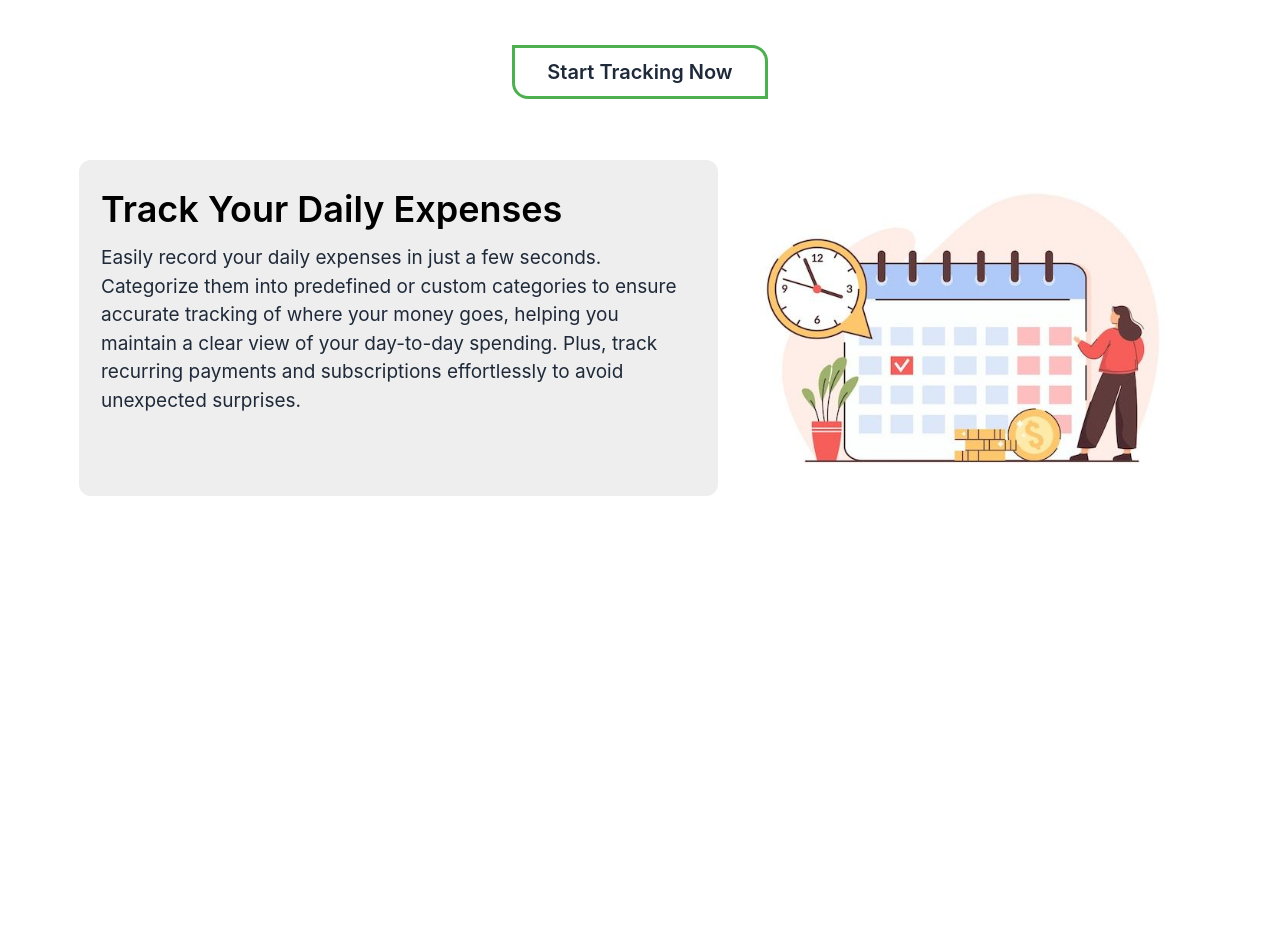
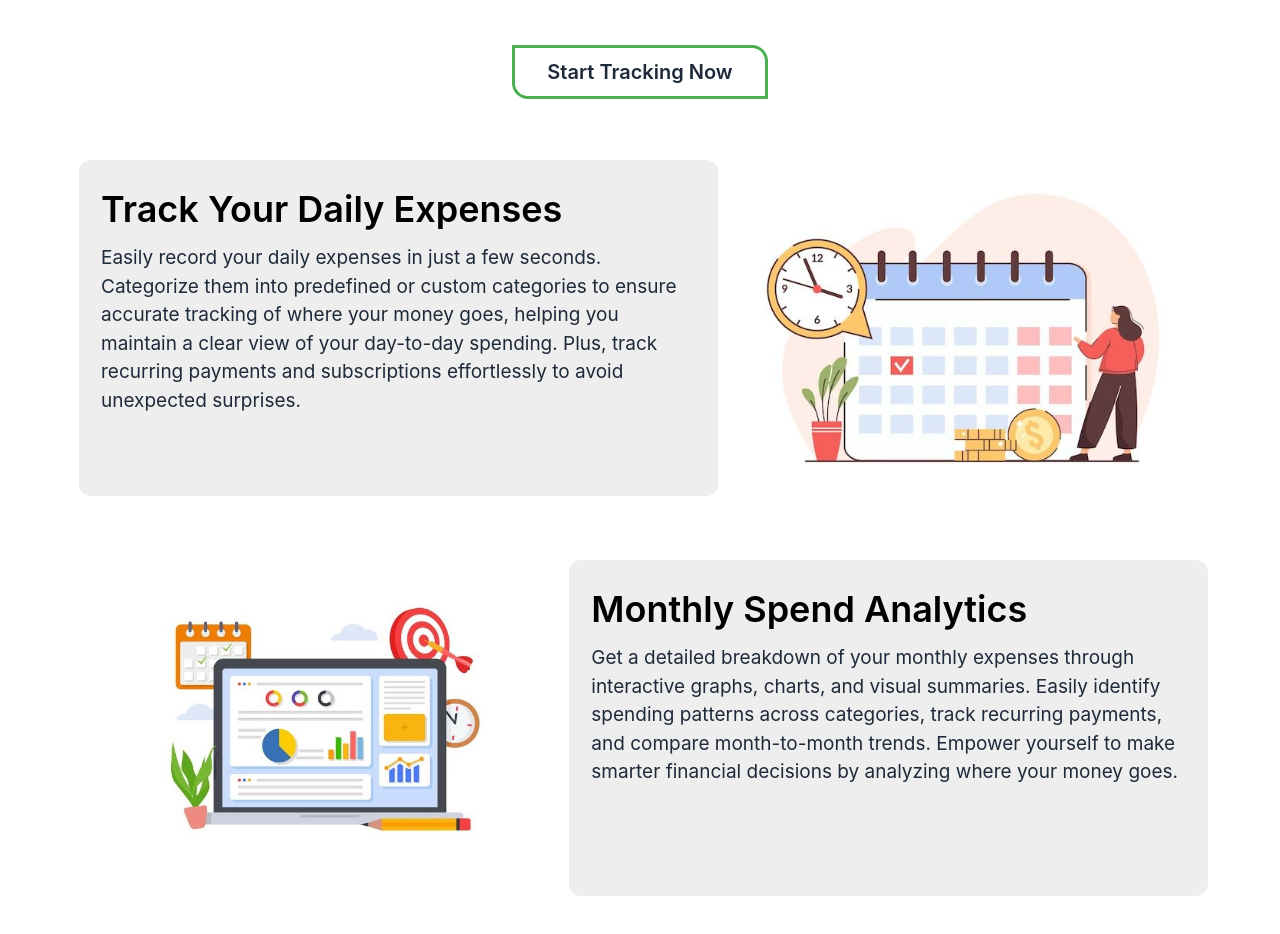
Before and after one commit to Sainath-Nanaware/spendwise-frontend, a React (Vite) app: page / in a window 1280 px wide. Shown: the part 720-1654 px from the top of the page. Before the commit the page ends 1568 px from the top, so only its background shows below. Built offline with nearby package versions, Linux system fonts and the light colour scheme.

Commit message:
add 2nd feature card

```diff
--- a/src/components/layouts/FeaturesCards.jsx
+++ b/src/components/layouts/FeaturesCards.jsx
@@ -1,11 +1,12 @@
 import React from 'react'
 import dailyTrack from '../../../public/images/dailyTrack.jpg'
+import analytics from '../../../public/images/analytics.jpg'
 
 function FeaturesCards() {
   return (
-    <div className=' h-[80vh] md:h-[90vh] md:pl-[5vw] md:pr-[5vw]'>
+    <div className=' h-[134vh] md:h-[106vh] md:pl-[5vw] md:pr-[5vw]'>
         {/* 1st feature */}
-        <div className='   h-[70vh] p-[8px] flex flex-col justify-start items-center md:pl-[15px] md:flex-row md:h-[50vh]'>
+        <div className='   h-[64vh] p-[8px] flex flex-col justify-start items-center md:pl-[15px] md:flex-row md:h-[50vh]'>
             {/* description  */}
             <div className=' h-[32vh] p-[8px] flex flex-col justify-start items-start gap-2 bg-[#EEEEEE] rounded-xl md:w-[52vw] md:h-[42vh] md:p-[22px]'>
                 <p className=' text-[26px] font-semibold  md:text-[36px]'>Track Your Daily Expenses</p>
@@ -19,7 +20,25 @@ function FeaturesCards() {
             </div>
         </div>
 
+
+        {/* 2nd  feature */}
+        <div className='   h-[68vh] p-[8px] flex flex-col justify-start items-center md:pl-[15px] md:flex-row md:h-[50vh]'>
+            {/* image */}
+            <div className='  h-[32vh] flex justify-center items-center p-[5px] md:w-[40vw] md:h-[42vh]'>
+                <img src={analytics} alt="monthly analytics "  className=' h-[30vh] rounded-2xl md:h-[40vh]'/>
+
+            </div>
+
+            {/* description  */}
+            <div className=' h-[38vh] p-[8px] flex flex-col justify-start items-start gap-2 bg-[#EEEEEE] rounded-xl md:w-[52vw] md:h-[42vh] md:p-[22px]'>
+                <p className=' text-[26px] font-semibold  md:text-[36px]'>Monthly Spend Analytics</p>
+                <p className=' text-[19px] text-gray-800'>Get a detailed breakdown of your monthly expenses through interactive graphs, charts, and visual summaries. Easily identify spending patterns across categories, track recurring payments, and compare month-to-month trends. Empower yourself to make smarter financial decisions by analyzing where your money goes.</p>
+
+            </div>
+
+        </div>
     </div>
+
   )
 }
 
```
Also changed, not shown: public/images/analytics.jpg (added).
